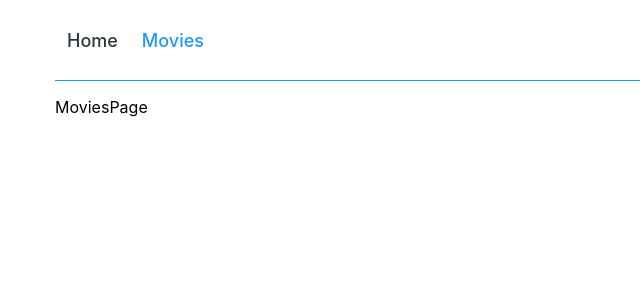
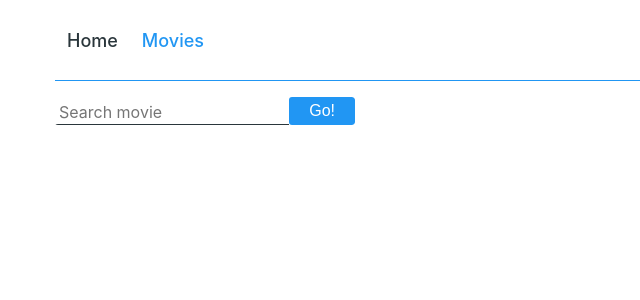
Before and after one commit to ikalyniak/goit-react-hw-05-movies, a React (Create React App) app: page /movies in a window 1280 px wide. Shown: the top 300 px of the page, without its empty margins (0-640 px from the left). Built offline with nearby package versions, Linux system fonts and the light colour scheme.

Commit message:
search form

```diff
--- a/package.json
+++ b/package.json
@@ -11,6 +11,7 @@
     "react-dom": "^17.0.2",
     "react-router-dom": "^5.3.0",
     "react-scripts": "4.0.3",
+    "react-toastify": "^8.0.3",
     "web-vitals": "^1.1.2"
   },
   "scripts": {
--- a/src/App.jsx
+++ b/src/App.jsx
@@ -1,4 +1,7 @@
+import React from 'react';
 import { Switch, Route } from 'react-router-dom';
+import { ToastContainer } from 'react-toastify';
+import 'react-toastify/dist/ReactToastify.css';
 
 import AppBar from './components/AppBar/AppBar';
 import Container from './components/Container/Container';
@@ -31,6 +34,17 @@ function App() {
           </Route>
         </Switch>
       </Container>
+      <ToastContainer
+        position="top-right"
+        autoClose={5000}
+        hideProgressBar={false}
+        newestOnTop={false}
+        closeOnClick
+        rtl={false}
+        pauseOnFocusLoss
+        draggable
+        pauseOnHover
+      />
     </div>
   );
 }
--- a/src/components/Navigation/Navigation.module.css
+++ b/src/components/Navigation/Navigation.module.css
@@ -8,6 +8,5 @@
 }
 
 .activeLink {
-  composes: link;
   color: #2196f3;
 }
--- a/src/services/movie-API.js
+++ b/src/services/movie-API.js
@@ -14,9 +14,9 @@ export function fetchTrending() {
   );
 }
 
-export function fetchSearch() {
+export function fetchSearch(query) {
   return fetchWithErrorHandling(
-    `${BASE_URL}search/movie?api_key=${API_KEY}&language=en-US&page=1&include_adult=false`,
+    `${BASE_URL}search/movie?api_key=${API_KEY}&language=en-US&query=${query}&page=1&include_adult=false`,
   );
 }
 
--- a/src/views/MoviesPage.jsx
+++ b/src/views/MoviesPage.jsx
@@ -1,3 +1,93 @@
+import { useState, useEffect } from 'react';
+import { Link } from 'react-router-dom';
+import { useHistory, useLocation } from 'react-router';
+import { toast } from 'react-toastify';
+
+import * as API from '../services/movie-API';
+import styles from './styles.module.css';
+
 export default function MoviesPage() {
-  return 'MoviesPage';
+  const [searchInput, setSearchInput] = useState('');
+  const [query, setQuery] = useState('');
+  const [movies, setMovies] = useState(null);
+
+  // const location = useLocation();
+  // const history = useHistory();
+  // const params = new URLSearchParams(location.search);
+  // const foundQuery = params.get('query');
+
+  useEffect(() => {
+    if (query) {
+      API.fetchSearch(query)
+        .then(response => {
+          // if (response.results.length === 0) {
+          //   history.push({ ...location, search: '' });
+          // }
+          setMovies(response.results);
+        })
+        .catch(error => toast.error('Please, enter another movie!'));
+
+      setQuery('');
+    }
+  }, [query]);
+
+  const handleInput = event => {
+    setSearchInput(event.currentTarget.value.toLowerCase());
+  };
+
+  const handleSubmit = event => {
+    event.preventDefault();
+
+    if (searchInput.trim() === '') {
+      return toast.error('Please type your query!');
+    }
+
+    setQuery(searchInput);
+    setSearchInput('');
+  };
+
+  // function onInput(e) {
+  //   setQuery(e.currentTarget.value.toLowerCase());
+  // }
+  // function onSubmit(e) {
+  //   e.preventDefault();
+  //   e.target.firstChild.value = '';
+  //   if (query === '') {
+  //     toast.warning('Please, enter movie!');
+  //   } else
+  //     history.push({
+  //       ...location,
+  //       search: `query=${query}`,
+  //     });
+  // }
+
+  return (
+    <>
+      <form onSubmit={handleSubmit} className={styles.SearchForm}>
+        <input
+          onChange={handleInput}
+          className={styles.SearchFormInput}
+          type="text"
+          autoComplete="off"
+          autoFocus
+          placeholder="Search movie"
+          value={searchInput}
+        ></input>
+        <button type="submit" className={styles.formBtn}>
+          Go!
+        </button>
+      </form>
+      {movies && (
+        <ul>
+          {movies.map(movie => (
+            <li key={movie.id}>
+              <Link className={styles.link} to={`movies/${movie.id}`}>
+                {movie.title}
+              </Link>
+            </li>
+          ))}
+        </ul>
+      )}
+    </>
+  );
 }
--- a/src/views/styles.module.css
+++ b/src/views/styles.module.css
@@ -40,3 +40,41 @@
 
   margin-bottom: 30px;
 }
+
+/*  */
+
+.SearchForm {
+  display: flex;
+  align-items: center;
+  width: 100%;
+  max-width: 300px;
+  background-color: #fff;
+  border-radius: 3px;
+  overflow: hidden;
+}
+
+.SearchFormInput {
+  display: inline-block;
+  width: 100%;
+  font: inherit;
+  font-size: 20px;
+  border: none;
+  border-bottom: 1px solid #2a363b;
+  outline: none;
+  padding-left: 4px;
+  padding-right: 4px;
+}
+
+.SearchFormInput::placeholder {
+  font: inherit;
+  font-size: 16px;
+}
+
+.formBtn {
+  border: none;
+  padding: 5px 20px;
+  border-radius: 3px;
+  background-color: #2196f3;
+  color: #ffffff;
+  font-size: 16px;
+}
```
Also changed, not shown: 1 other file (tests, documents, lock files or other folders).
